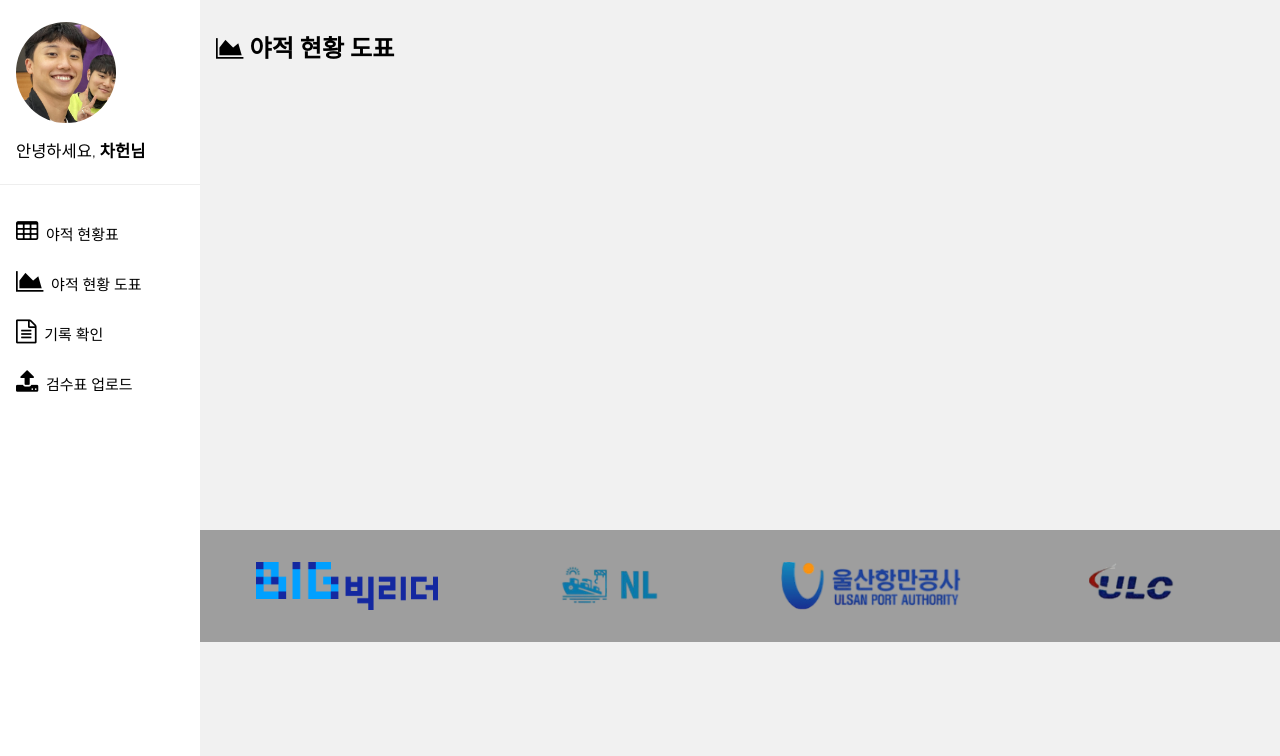
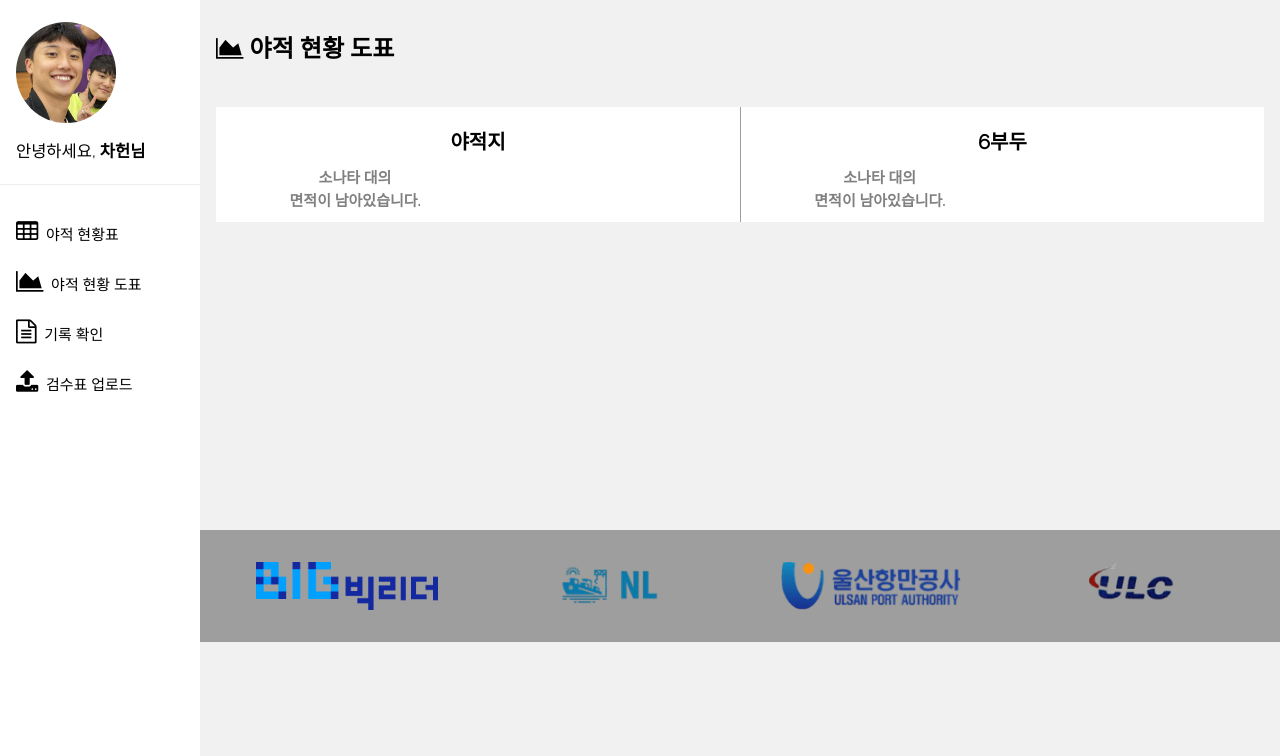
Before and after one commit to papamoon0113/UPA_Car_Loading_detection, a Flask app: template templates/chart.html in a window 1280 px wide. Shown: the part 44-800 px from the top of the page. Run offline with Flask 2, Linux system fonts and the light colour scheme; the template is opened without the code that fills it, so the values that code supplies are empty; some libraries are stand-ins or nearby versions.

Commit message:
'graph_add'

```diff
--- a/server.py
+++ b/server.py
@@ -156,7 +156,41 @@ def internal_error(error):
 
 @app.route('/chart')
 def chart():
-    return render_template('chart.html')
+    # 일단 현재 야적지에 있는 차량들을 전부 불러와야 한다.
+    _count = count_mgmt.Count()
+    df = _count.get_all()
+    # print(df)
+    # 그 다음에 차량에 info에 맞게 면적을 곱해준다
+    yard_df = df[df.LOCATION == 'YARD']
+    wharf_df = df[df.LOCATION == '6wharf']
+    yard_df.reset_index(inplace=True)
+    wharf_df.reset_index(inplace=True)
+    del yard_df['index']
+    del wharf_df['index']
+
+    yard_area = 0.0
+    wharf_area = 0.0
+    _info = info_mgmt.Info()
+    info_df = _info.get_all()
+    sonata = info_df[info_df.MODEL == 'YFSonata']['AREA'].iat[0]
+    for i in range(len(yard_df)):
+        model = yard_df.loc[i]['MODEL']
+        yard_area += info_df[info_df.MODEL == model]['AREA'].iat[0] * yard_df.loc[i]['COUNT']
+
+    for i in range(len(wharf_df)):
+        model = wharf_df.loc[i]['MODEL']
+        wharf_area += info_df[info_df.MODEL == model]['AREA'].iat[0] * wharf_df.loc[i]['COUNT']
+
+    yard_area_rest = info_df[info_df.MODEL == 'YARD']['AREA'].iat[0] - yard_area
+    wharf_area_rest = info_df[info_df.MODEL == '6wharf']['AREA'].iat[0] - wharf_area
+
+    yard_data = [['잔여 면적', yard_area_rest], ['야적 면적', yard_area]]
+    wharf_data = [['잔여 면적', wharf_area_rest], ['야적 면적', wharf_area]]
+    data = [yard_data, wharf_data, int(yard_area_rest//sonata), int(wharf_area_rest//sonata)]
+    print(data)
+    # 그걸 다 더해서 YARD와 6wharf 면적 값에서 뺀 값을 구하고, 그걸 배열로 넘긴다.
+    return render_template('chart.html', data=data)
+
 
 @app.route('/history')
 def history():
--- a/templates/chart.html
+++ b/templates/chart.html
@@ -8,8 +8,21 @@
       <h3><b><i class="fa fa-area-chart" style="font-size:24px; margin-top:5px; margin-bottom:5px;"></i> 야적 현황 도표</b></h3>
     </div>
   </header>
-    <div class="w3-container" style="overflow-y: scroll; min-height:430px; width:100%">
-
+    <div class="w3-container" style="overflow-y: scroll; min-height:430px; width:100%; height:var(width);overflow-x:hidden;">
+      <div class="w3-half w3-container w3-white" style="text-align: center; padding-top: 10px; margin-top:30px">
+        <h4><b>야적지</b></h4>
+        <div class="w3-half" style="margin-bottom:10px;">
+          <div id="yard_pie"></div>
+          <span style="color:gray;"><b>소나타 {{data[2]}}대의<br>면적이 남아있습니다.</b></span>
+        </div>
+      </div>
+      <div class="w3-half w3-container w3-white w3-border-left w3-border-gray" style="text-align: center; padding-top: 10px; margin-top:30px">
+        <h4><b>6부두</b></h4>
+        <div class="w3-half" style="text-align: center; margin-bottom:10px;">
+          <div id="6wharf_pie"></div>
+          <span style="color:gray;"><b>소나타 {{data[3]}}대의<br>면적이 남아있습니다.</b></span>
+        </div>
+      </div>
     </div>
   <br>
   <div class="w3-container w3-gray w3-padding-16">
@@ -30,4 +43,66 @@
   </div>
 
 </div>
+<script type="text/javascript" src="https://www.gstatic.com/charts/loader.js"></script>
+<!-- 6부두 그래프 출력 -->
+<script type="text/javascript">
+  google.charts.load('current', {'packages':['corechart']});
+  google.charts.setOnLoadCallback(drawChart);
+
+  function drawChart() {
+
+    var data = google.visualization.arrayToDataTable({{data[1]|safe}}, true);
+
+    var options = {
+      pieHole: 0.4,
+      pieStartAngle: 100,
+      colors:['gray','#2196F3'],
+      backgroundColor: { fill:'transparent' },
+      chartArea:{width:'80%',height:'80%'},
+      legend: {position: 'bottom'},
+      fontSize:10,
+      titleTextStyle:{fontSize:14}
+    };
+
+    var chart = new google.visualization.PieChart(document.getElementById('6wharf_pie'));
+
+    chart.draw(data, options);
+  }
+</script>
+<style>
+  #yard_pie {
+    width: 100%;
+    height: 100%;
+  }
+  #6wharf_pie {
+    width: 100%;
+    height: 100%;
+  }
+</style>
+<!-- 야적지 그래프 출력 -->
+<script type="text/javascript">
+      google.charts.load('current', {'packages':['corechart']});
+      google.charts.setOnLoadCallback(drawChart);
+
+      function drawChart() {
+
+        var data = google.visualization.arrayToDataTable({{data[0]|safe}}, true);
+
+        var options = {
+          pieHole: 0.4,
+          pieStartAngle: 100,
+          colors:['gray','#2196F3'],
+          backgroundColor: { fill:'transparent' },
+          chartArea:{width:'80%',height:'80%'},
+          legend: {position: 'bottom'},
+          fontSize:10,
+          titleTextStyle:{fontSize:14}
+        };
+
+        var chart = new google.visualization.PieChart(document.getElementById('yard_pie'));
+
+        chart.draw(data, options);
+      }
+</script>
+
 {% endblock contents %}
```
Also changed, not shown: df_test.py (+12 -6 lines), info_mgmt.py (+8 -9 lines), static/img/yard.JPG (added), 1 other file.
